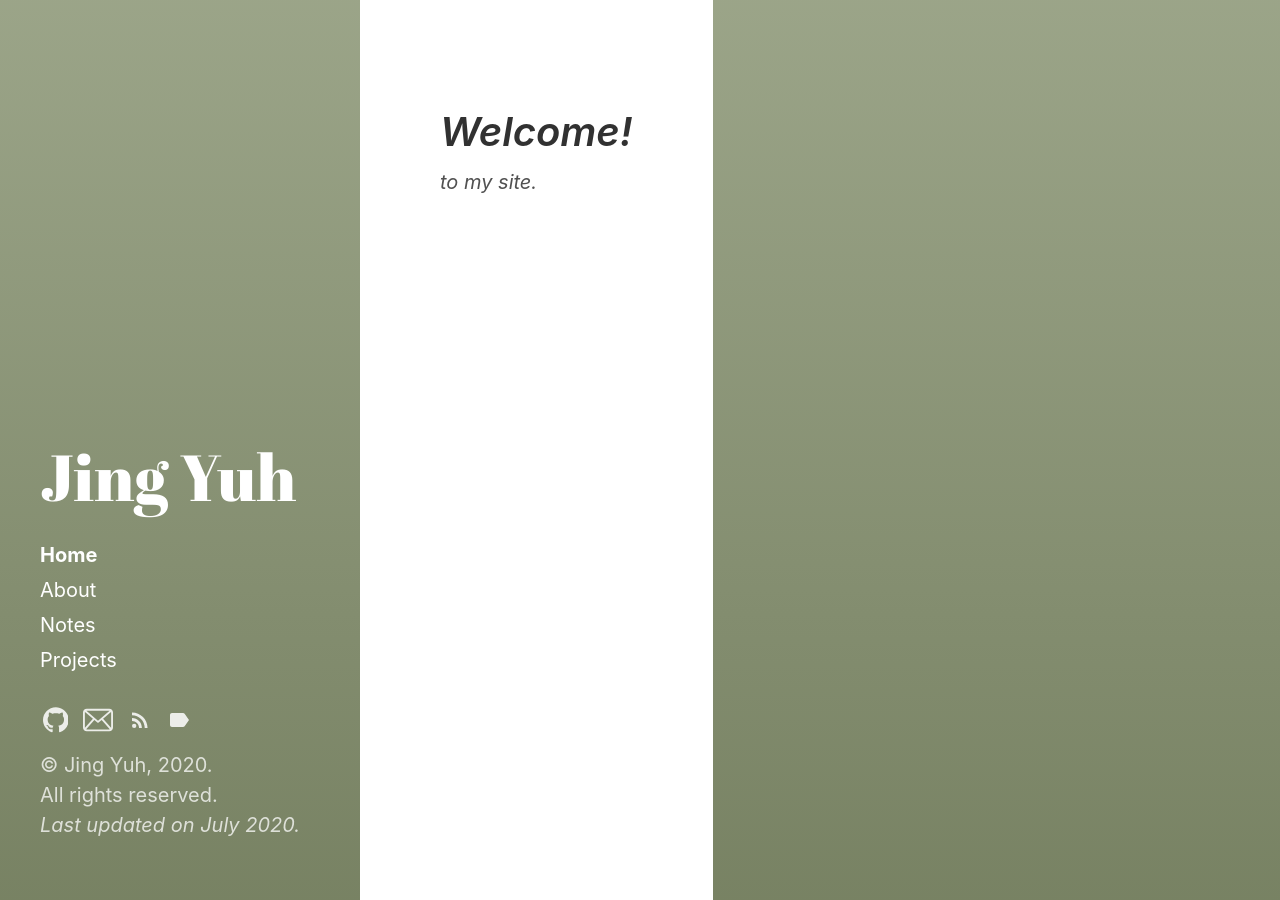
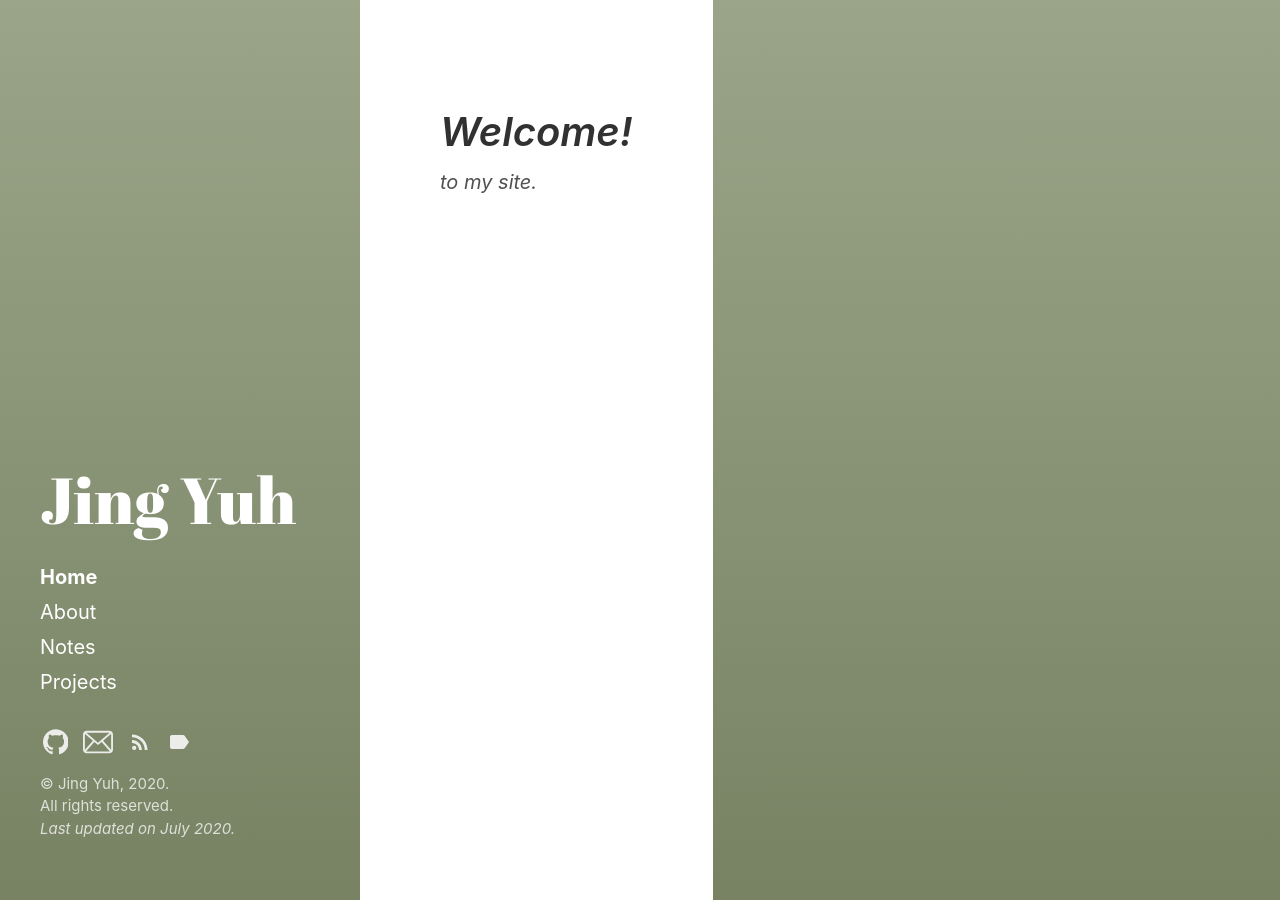
Before and after one commit to jyang123-bit/Website, a Jekyll site: the page built from index.html, in a window 1280 px wide. Built offline with Jekyll 4.4.1, drawn with Linux system fonts in a browser that asks for light colours; the list of posts is cut into pages by our own code.

Commit message:
Update main.scss

```diff
--- a/assets/css/main.scss
+++ b/assets/css/main.scss
@@ -2,7 +2,9 @@
 # Use a comment to ensure Jekyll reads the file to be transformed into CSS later
 # only main files contain this front matter, not partials.
 ---
-
+.copyright{
+	font-size: .75em;
+}
 
 .dropbtn {
   background-color: #9AAB89;
```
